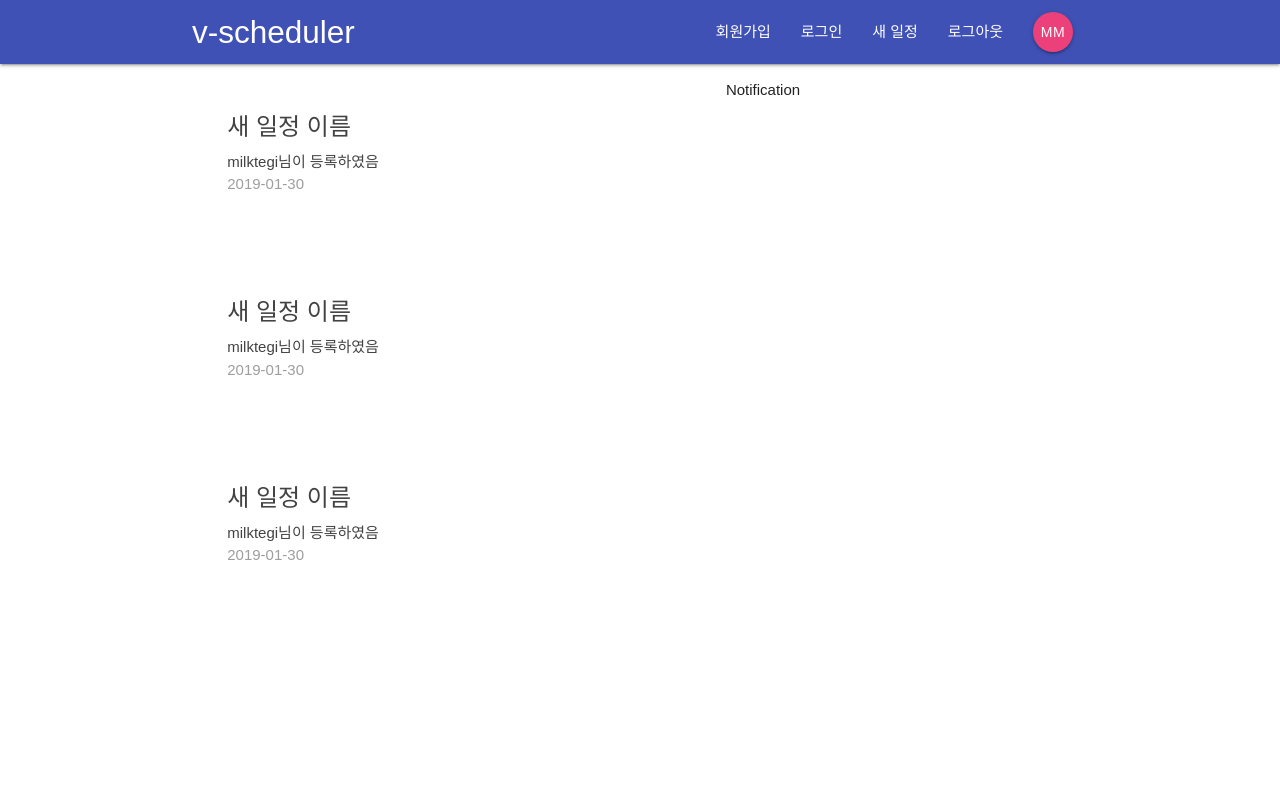
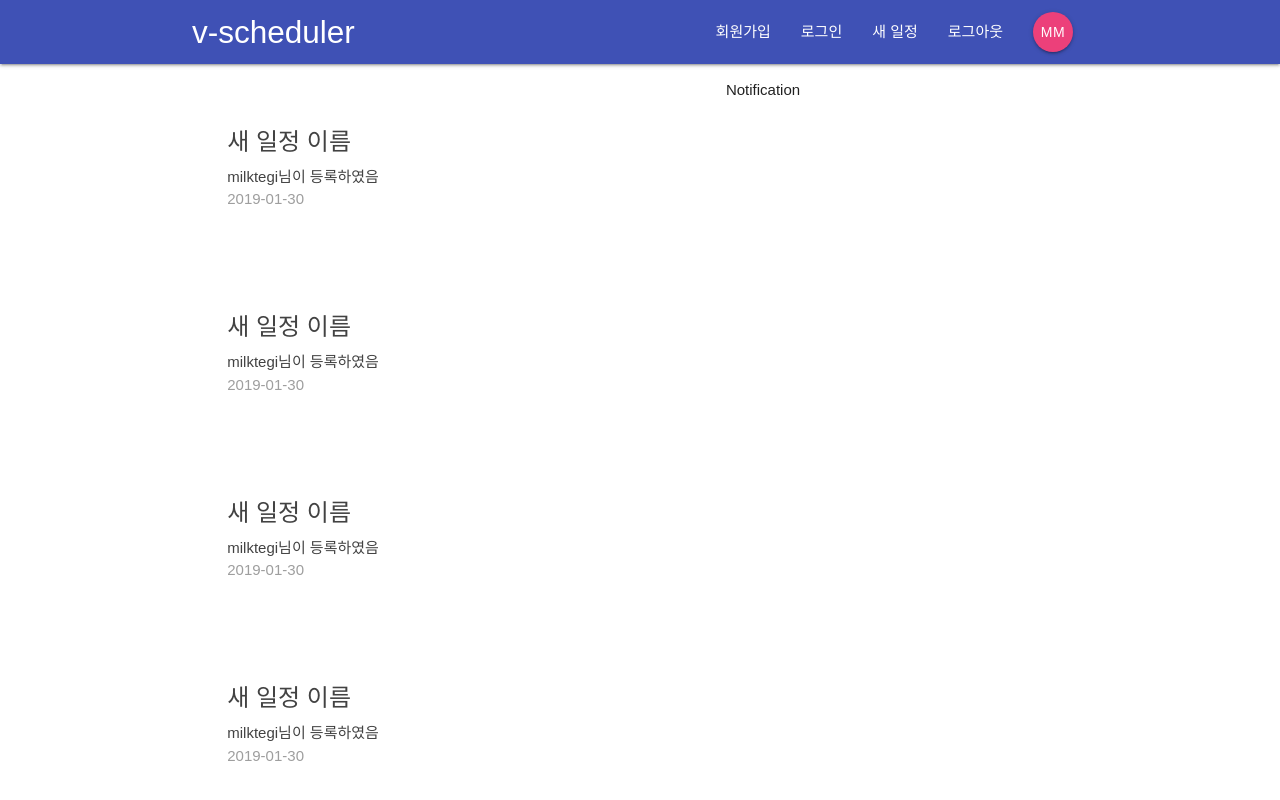
Before and after one commit to milktegi/v-scheduler, a React (Create React App) app in the folder v-scheduler/: page / in a window 1280 px wide. Shown: the top 800 px of the page. Built offline with nearby package versions, Linux system fonts and the light colour scheme.

Commit message:
added navigation to project details page

```diff
--- a/v-scheduler/src/App.js
+++ b/v-scheduler/src/App.js
@@ -2,6 +2,7 @@ import React, { Component } from 'react';
 import { BrowserRouter, Switch, Route } from 'react-router-dom';
 import Navbar from './components/layout/Navbar'
 import DashBoard from './components/dashboard/Dashboard';
+import ProjectDetails from './components/projects/ProjectDetails';
 
 class App extends Component {
   render() {
@@ -10,7 +11,8 @@ class App extends Component {
         <div className="App">
          <Navbar/>
          <Switch>
-           <Route path="/" component={DashBoard}/>
+           <Route path="/" exact component={DashBoard}/>
+           <Route path="/project/:id" component={ProjectDetails}/>
          </Switch>
         </div>
       </BrowserRouter>
--- a/v-scheduler/src/components/dashboard/Dashboard.js
+++ b/v-scheduler/src/components/dashboard/Dashboard.js
@@ -1,6 +1,6 @@
 import React, { Component } from 'react';
 import Notification from './Notification';
-import ProjectList from '../projects/ProjectLists';
+import ProjectList from '../projects/ProjectList';
 
 class Dashboard extends Component {
   render() {
@@ -9,8 +9,7 @@ class Dashboard extends Component {
         <div className="row">
           <div className="col s12 m6">
             <ProjectList />
-            <ProjectList />
-            <ProjectList />
+						 <ProjectList />
           </div>
           <div className="col s12 m5 offset-m1">
             <Notification />
--- a/v-scheduler/src/components/projects/ProjectDetails.js
+++ b/v-scheduler/src/components/projects/ProjectDetails.js
@@ -0,0 +1,22 @@
+import React from 'react'
+
+const ProjectDetails = () => {
+	return (
+		<div className="container section project-details">
+			<div className="card z-depth-0">
+				<div className="card-content">
+					<span className="card-title">
+						일정 이름
+					</span>
+					<p>우연일까 하얀 얼굴 어딘가</p>
+				</div>
+				<div className="card-action grey-lighten-4 grey-text">
+					<div>milktegi님이 등록함</div>
+					<div>01.30 6:00 </div>
+				</div>
+			</div>
+		</div>
+	)
+}
+
+export default ProjectDetails;
--- /dev/null
+++ b/v-scheduler/src/components/projects/ProjectList.js
@@ -0,0 +1,14 @@
+import React from 'react';
+import ProjectSummary from './ProjectSummary';
+const ProjectList = () => {
+  return (
+    <div className="project-list section">
+      <ProjectSummary />
+      <ProjectSummary />
+      <ProjectSummary />
+      <ProjectSummary />
+    </div>
+  );
+};
+
+export default ProjectList;
--- a/v-scheduler/src/components/projects/ProjectLists.js
+++ /dev/null
@@ -1,19 +0,0 @@
-import React from 'react';
-
-const ProjectList = () => {
-	return(
-		<div className="project-list section">
-			<div className="card z-depth-0 project-summary">
-				<div className="card-content grey-text text-darken-3">
-					<span className="card-title">
-						새 일정 이름
-					</span>
-					<p>milktegi님이 등록하였음</p>
-					<p className="grey-text">2019-01-30</p>
-				</div>
-			</div>
-		</div>
-	)
-}
-
-export default ProjectList;
--- a/v-scheduler/src/components/projects/ProjectSummary.js
+++ b/v-scheduler/src/components/projects/ProjectSummary.js
@@ -0,0 +1,19 @@
+import React from 'react';
+
+const ProjectSummary = () => {
+	return (
+			<div className="project-list section">
+			<div className="card z-depth-0 project-summary">
+				<div className="card-content grey-text text-darken-3">
+					<span className="card-title">
+						새 일정 이름
+					</span>
+					<p>milktegi님이 등록하였음</p>
+					<p className="grey-text">2019-01-30</p>
+				</div>
+			</div>
+		</div>
+	)
+}
+
+export default ProjectSummary;
```
